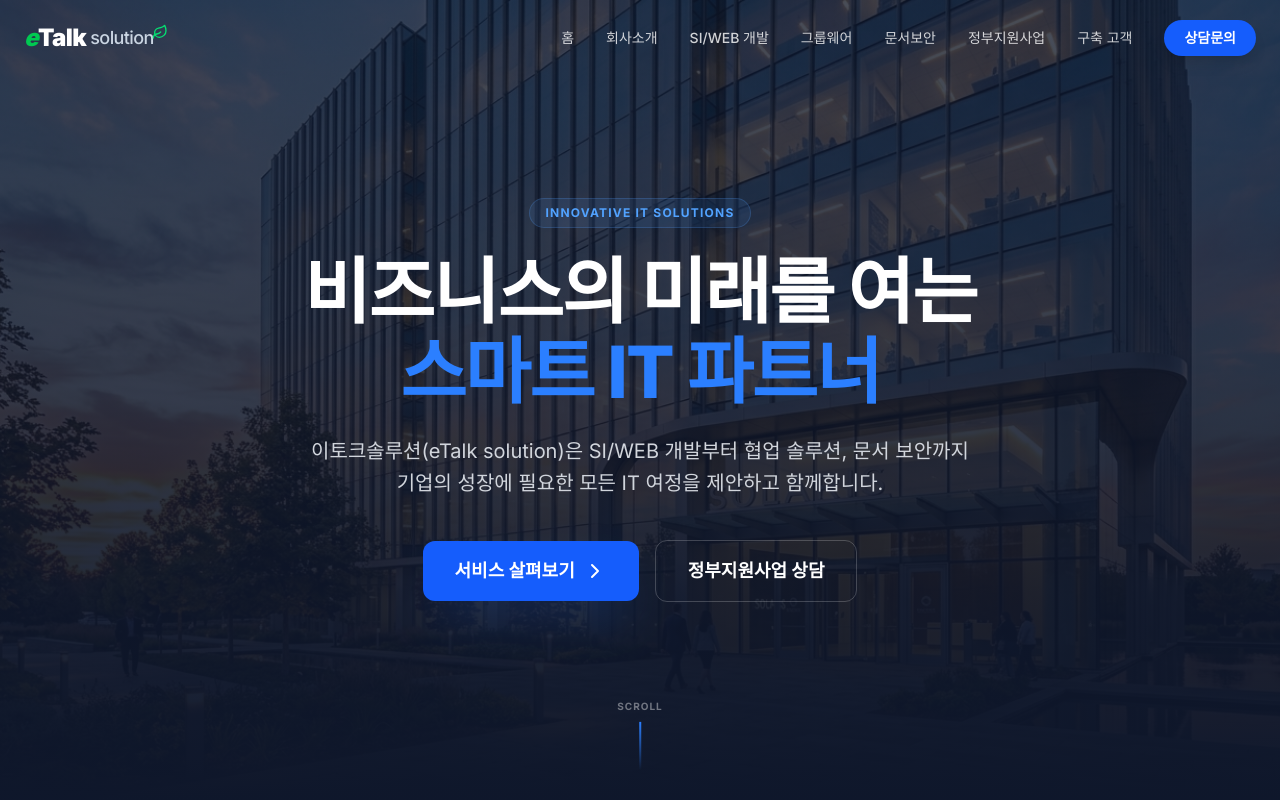
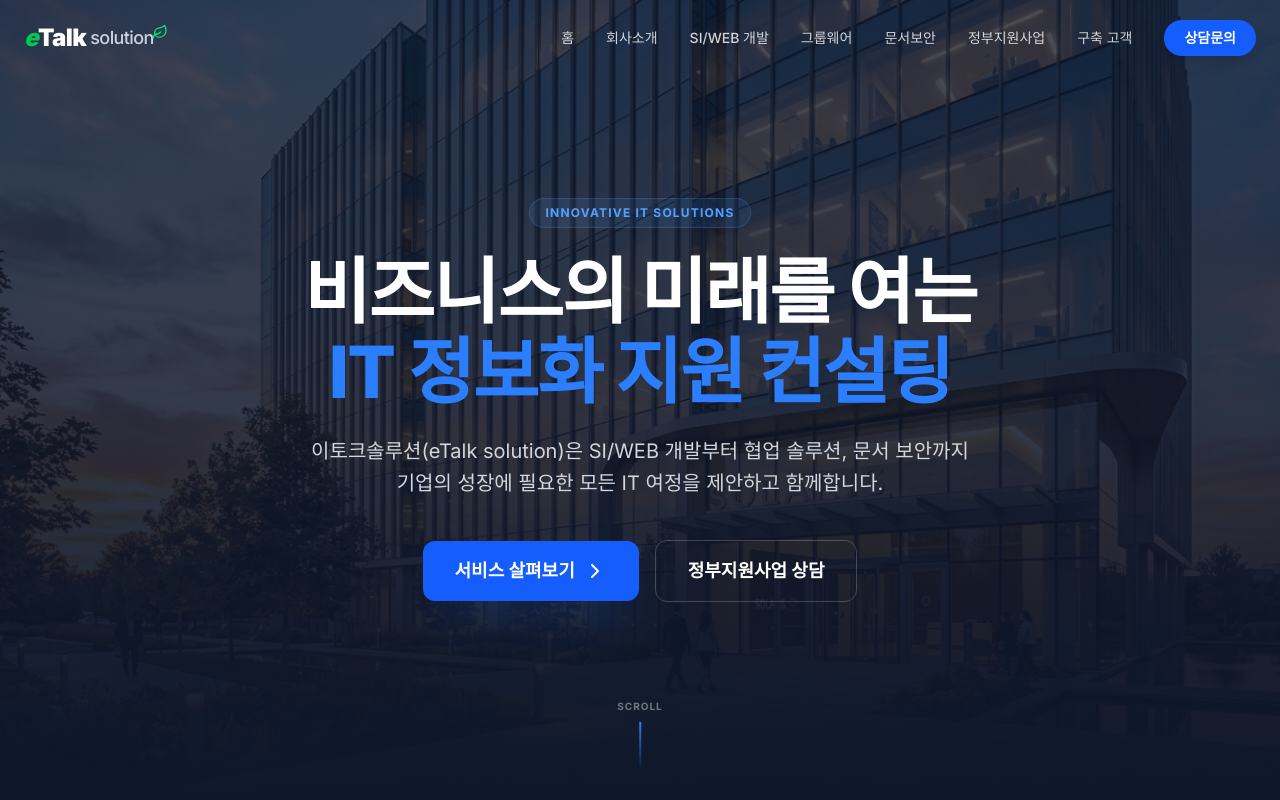
Before and after one commit to chy690-commits/etalkslt-website, a React (Vite) app: page / in a window 1280 px wide. Shown: the top 800 px of the page. Built offline with nearby package versions, Linux system fonts and the light colour scheme.

Commit message:
Update Hero.tsx

```diff
--- a/src/components/Hero.tsx
+++ b/src/components/Hero.tsx
@@ -30,7 +30,7 @@ export function Hero({ onConsultationClick }: HeroProps) {
           </span>
           <h1 className="text-2xl xs:text-4xl sm:text-6xl md:text-7xl font-extrabold text-white mb-6 leading-[1.4] sm:leading-[1.1] tracking-tight px-2 sm:px-0 break-keep">
             비즈니스의 미래를 여는 <br className="hidden sm:block"/>
-            <span className="text-blue-500">스마트 IT 파트너</span>
+            <span className="text-blue-500">IT 정보화 지원 컨설팅</span>
           </h1>
             <p className="text-base md:text-xl text-gray-300 mb-10 max-w-2xl mx-auto leading-relaxed px-4 sm:px-0">
               이토크솔루션(eTalk solution)은 SI/WEB 개발부터 협업 솔루션, 문서 보안까지
```
